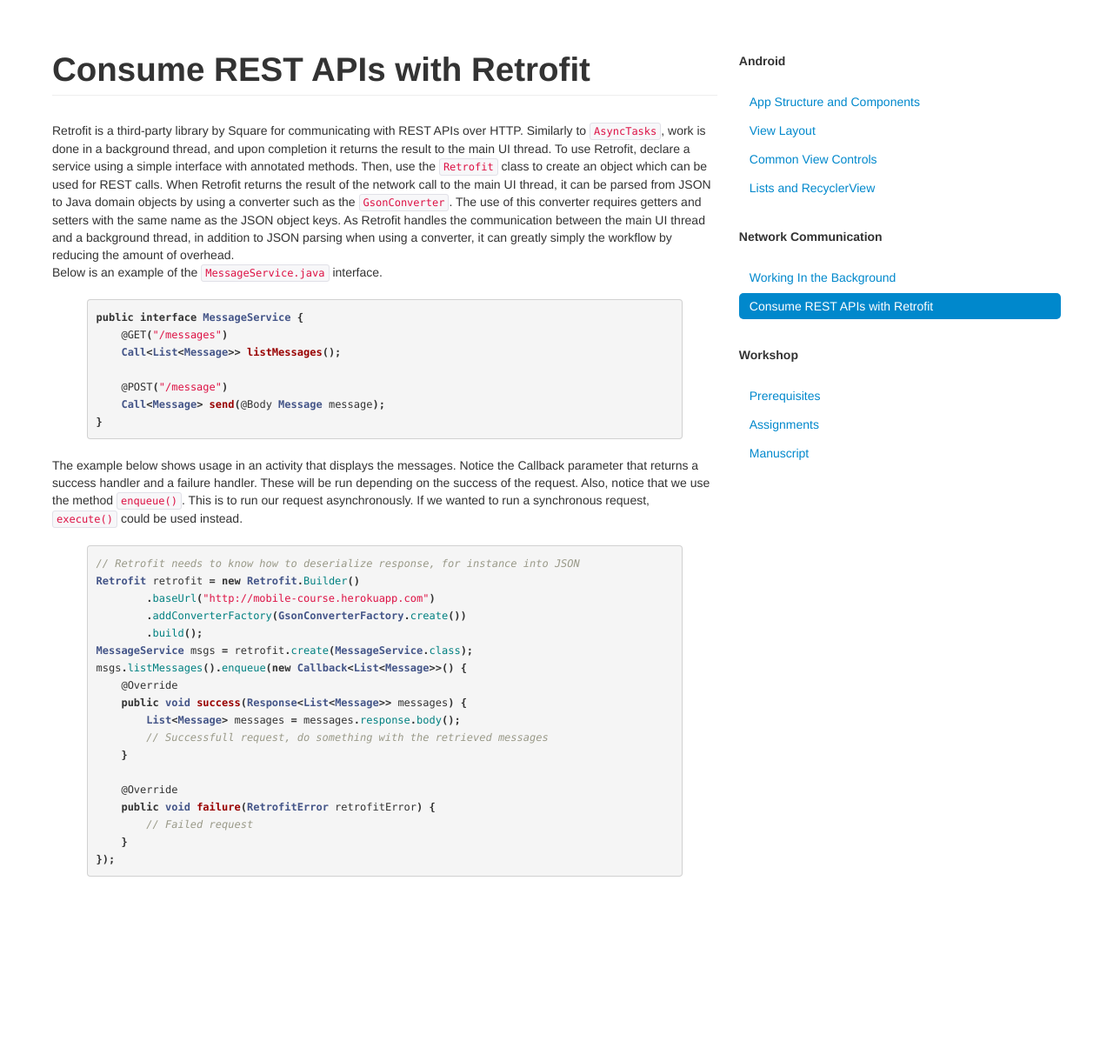
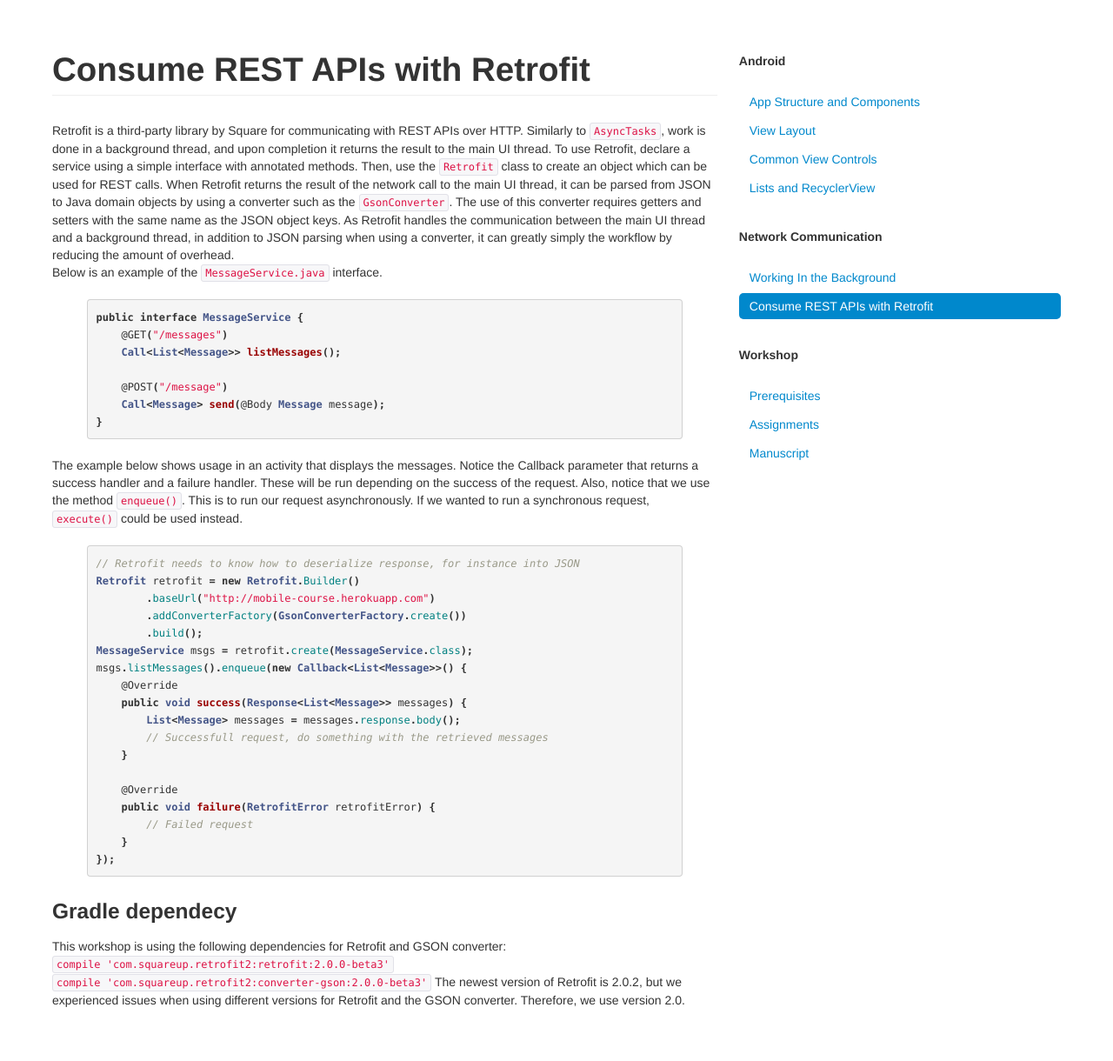
Before and after one commit to bekk/android101, a Jekyll site: the page built from docs/pages/retrofit.html, in a window 1280 px wide. Shown: the whole page at 87% size. Built offline with Jekyll 4.4.1, drawn with Linux system fonts in a browser that asks for light colours; Markdown is read by kramdown in place of the engine named in the settings; before the commit the page ends 1088 px from its top, so only the background shows below that.

Commit message:
Oppdatert retrofit tekst til å inkludere gradle

```diff
--- a/docs/pages/retrofit.html
+++ b/docs/pages/retrofit.html
@@ -9,6 +9,7 @@ To use Retrofit, declare a service using a simple interface with annotated metho
 As Retrofit handles the communication between the main UI thread and a background thread, in addition to JSON parsing when using a converter, it can greatly simply the workflow by reducing the amount of overhead.
 
 <br/>
+
 <p>Below is an example of the <code>MessageService.java</code> interface.</p>
 
 {% highlight java %}
@@ -44,3 +45,10 @@ msgs.listMessages().enqueue(new Callback<List<Message>>() {
     }
 });
 {% endhighlight %}
+
+<h3>Gradle dependecy</h3>
+This workshop is using the following dependencies for Retrofit and GSON converter:
+<code>compile 'com.squareup.retrofit2:retrofit:2.0.0-beta3'</code>
+<code>compile 'com.squareup.retrofit2:converter-gson:2.0.0-beta3'</code>
+The newest version of Retrofit is 2.0.2, but we experienced issues when using different versions for Retrofit and the GSON converter.
+Therefore, we use version 2.0.
```
